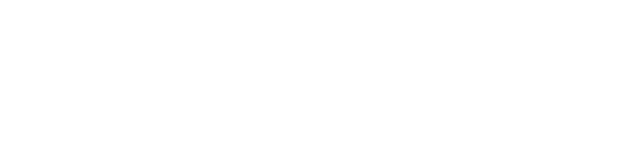
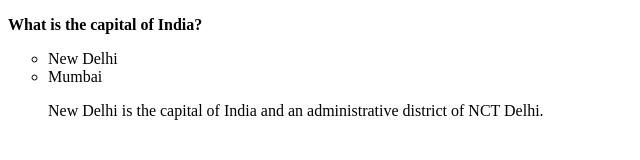
Before and after one commit to acciojob/trivia-Aishwarya36912, a website: page main.html in a window 1280 px wide. Shown: the whole page, without its empty margins (0-640 px from the left). Drawn offline with Linux system fonts and the light colour scheme.

Commit message:
created a submission

```diff
--- a/main.html
+++ b/main.html
@@ -1,16 +1,18 @@
 <!DOCTYPE html>
-
 <html>
-
 <head>
-	<link rel="stylesheet" href="styles.css">
+<link rel="stylesheet" href="styles.css">
 </head>
-
 <body>
 	<!-- the entire body must be written by student -->
-    <script type="text/javascript" src="./script.js">
+	<p><b>What is the capital of India?</b></p>
+	<ul style="list-style-type:circle">
+     <li>New Delhi</li>
+     <li>Mumbai</li>
+   </ul>
+<blockquote cite="https://en.wikipedia.org/wiki/New_Delhi">
+<p>New Delhi is the capital of India and an administrative district of NCT Delhi.</p>
+<script type="text/javascript" src="./script.js">
 </script>
-
 </body>
-
 </html>
```
